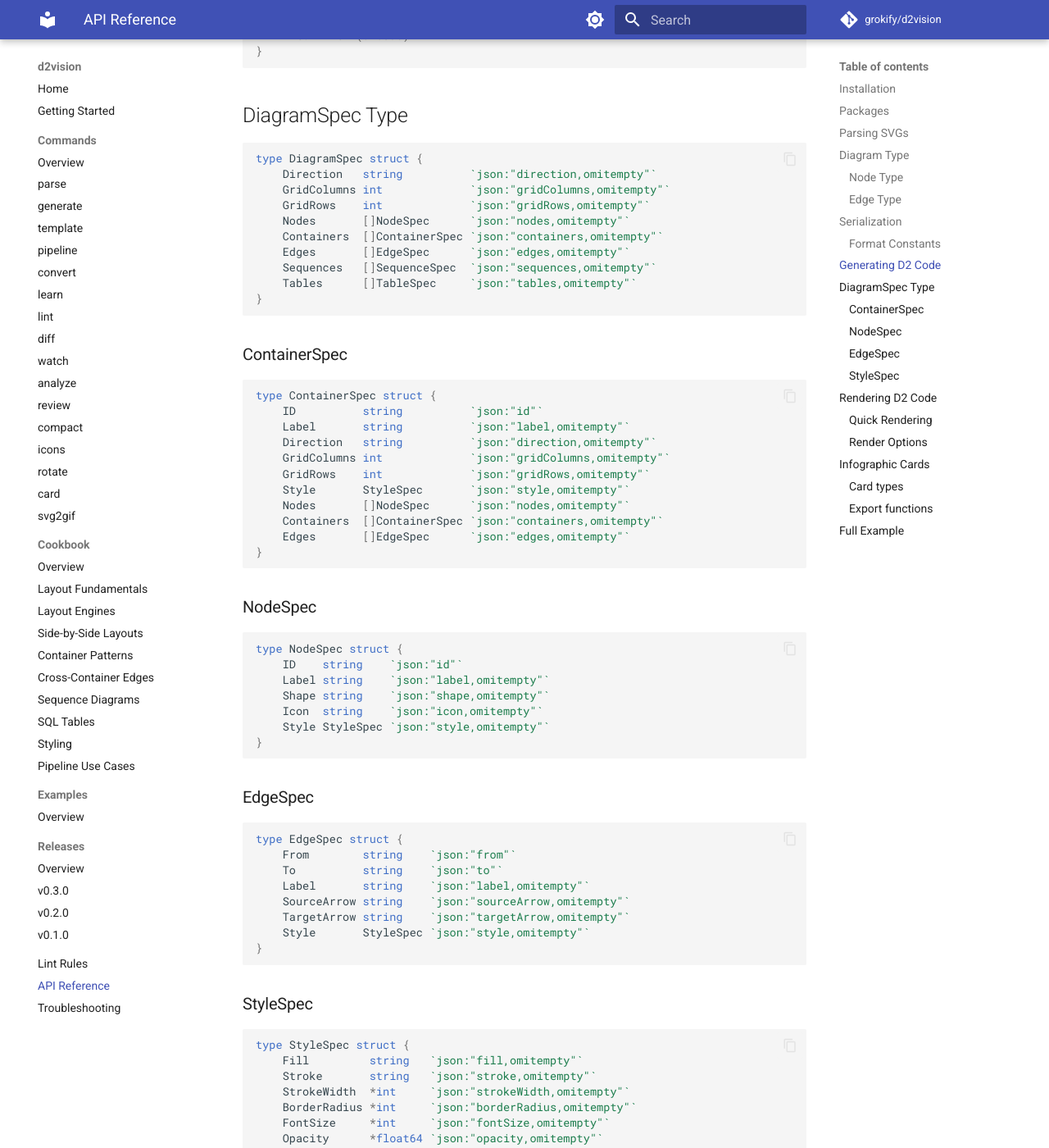
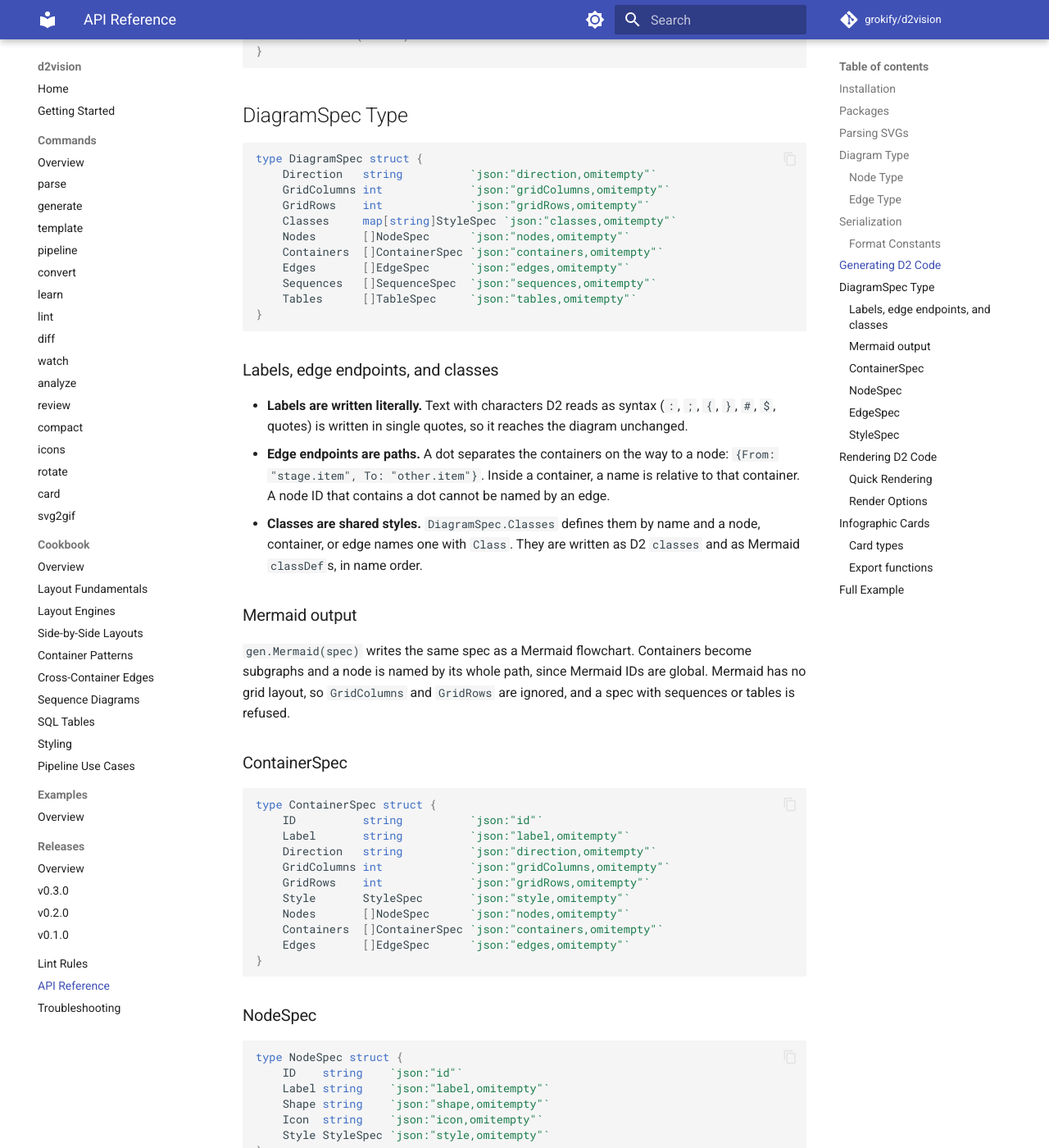
Before and after one commit to grokify/d2vision, an MkDocs documentation site: the page built from docs/api-reference.md, in a window 1280 px wide and 1400 px high, scrolled down 3887 px. Shown: the whole window at 82% size. Built offline with MkDocs 1.6.1 and Material for MkDocs 9.7.7, drawn with Linux system fonts in a browser that asks for light colours; comment, search, counter and statistics services are not loaded.

Commit message:
docs: describe labels, edge paths, classes, and Mermaid output
Refs: RMI-D2VISION-004

Co-Authored-By: Claude Sonnet 5.5 <noreply@anthropic.com>

````diff
--- a/docs/api-reference.md
+++ b/docs/api-reference.md
@@ -189,6 +189,7 @@ type DiagramSpec struct {
     Direction   string          `json:"direction,omitempty"`
     GridColumns int             `json:"gridColumns,omitempty"`
     GridRows    int             `json:"gridRows,omitempty"`
+    Classes     map[string]StyleSpec `json:"classes,omitempty"`
     Nodes       []NodeSpec      `json:"nodes,omitempty"`
     Containers  []ContainerSpec `json:"containers,omitempty"`
     Edges       []EdgeSpec      `json:"edges,omitempty"`
@@ -196,6 +197,26 @@ type DiagramSpec struct {
     Tables      []TableSpec     `json:"tables,omitempty"`
 }
 ```
+
+### Labels, edge endpoints, and classes
+
+- **Labels are written literally.** Text with characters D2 reads as syntax
+  (`:`, `;`, `{`, `}`, `#`, `$`, quotes) is written in single quotes, so it
+  reaches the diagram unchanged.
+- **Edge endpoints are paths.** A dot separates the containers on the way to a
+  node: `{From: "stage.item", To: "other.item"}`. Inside a container, a name is
+  relative to that container. A node ID that contains a dot cannot be named by
+  an edge.
+- **Classes are shared styles.** `DiagramSpec.Classes` defines them by name and a
+  node, container, or edge names one with `Class`. They are written as D2
+  `classes` and as Mermaid `classDef`s, in name order.
+
+### Mermaid output
+
+`gen.Mermaid(spec)` writes the same spec as a Mermaid flowchart. Containers
+become subgraphs and a node is named by its whole path, since Mermaid IDs are
+global. Mermaid has no grid layout, so `GridColumns` and `GridRows` are ignored,
+and a spec with sequences or tables is refused.
 
 ### ContainerSpec
 
````
Also changed, not shown: CHANGELOG.json (+22 -1 lines), CHANGELOG.md (+11 -0 lines).
